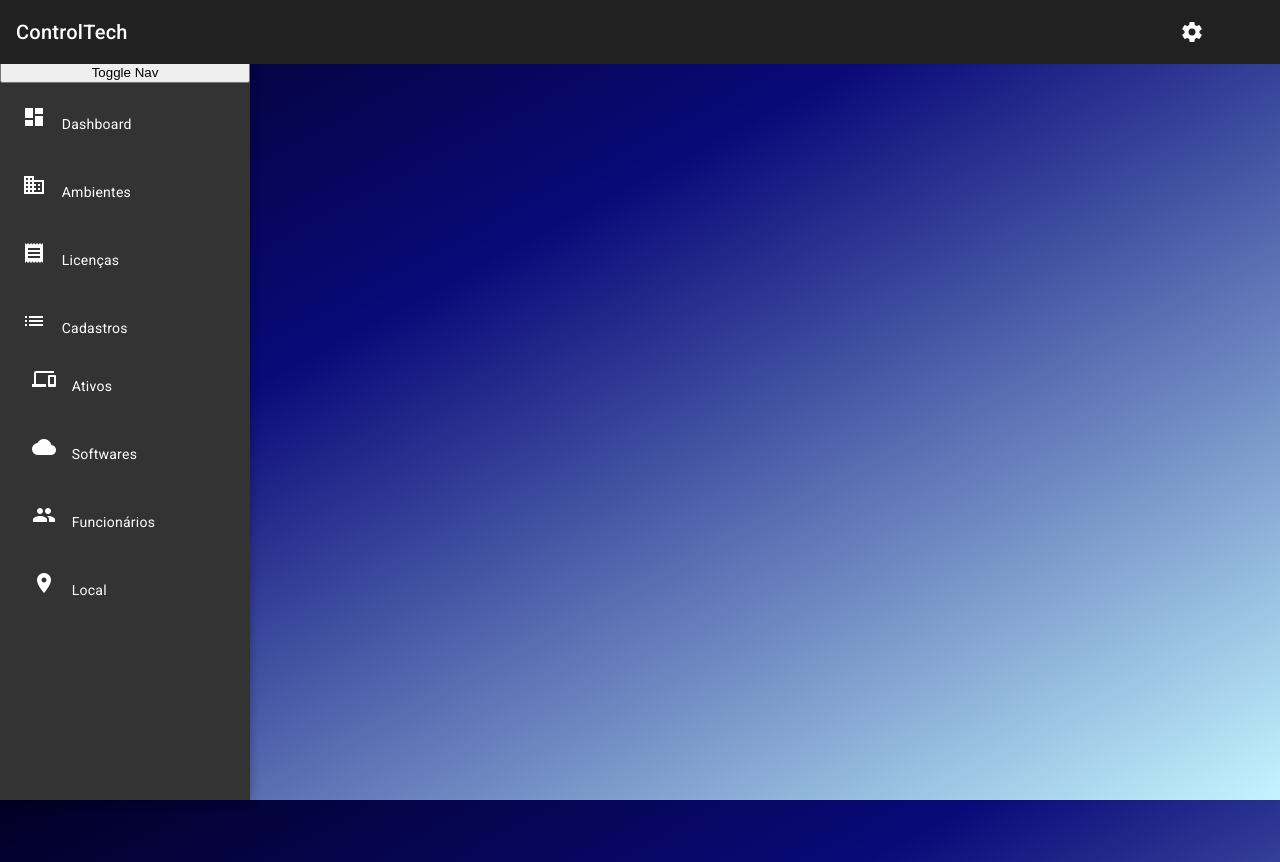
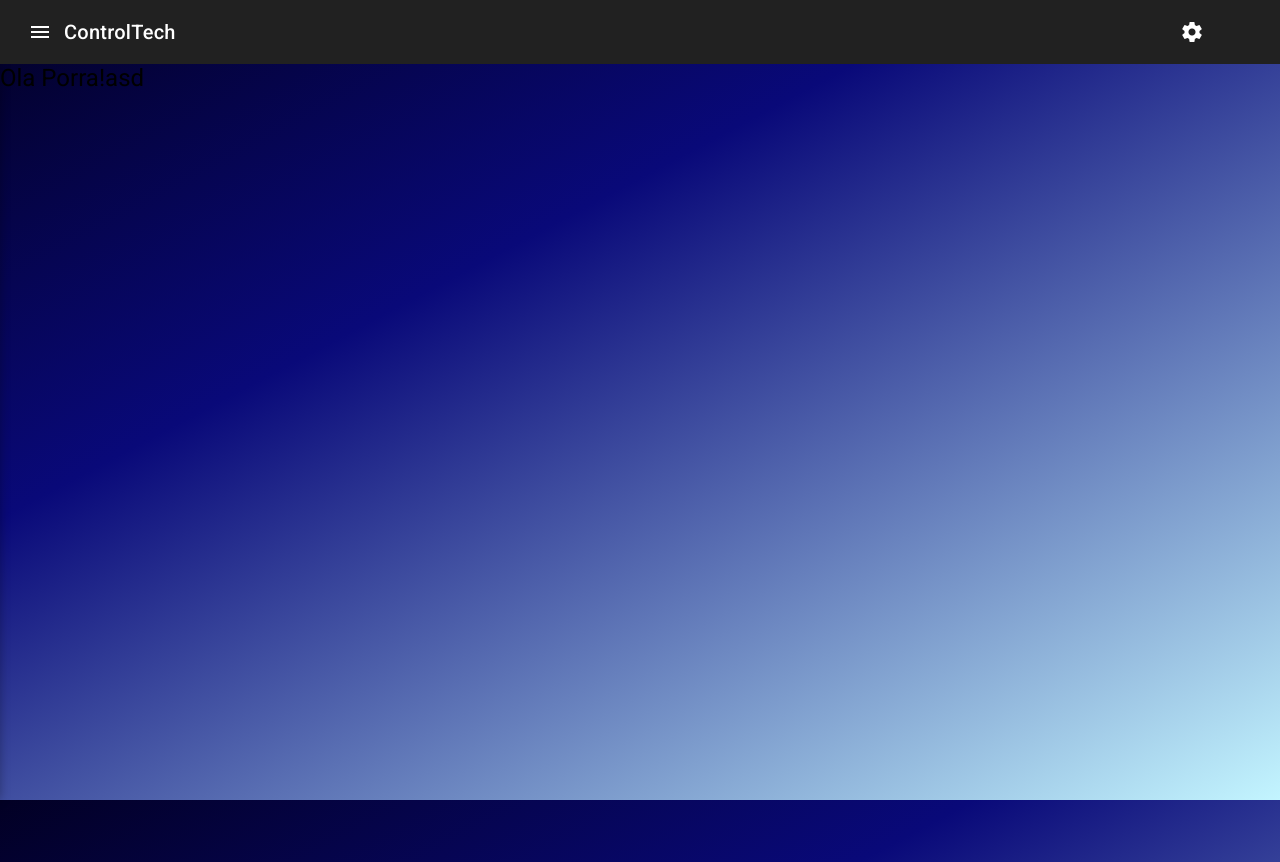
Before and after one commit to GabrielYamaya/admin-controltech, an Angular app in the folder admin-controltech/: page /ativos in a window 1280 px wide. Built offline with nearby package versions, Linux system fonts and the light colour scheme.

Commit message:
fixed-navbar

```diff
--- a/admin-controltech/src/app/app.component.html
+++ b/admin-controltech/src/app/app.component.html
@@ -1,5 +1,5 @@
 <app-nav-bar></app-nav-bar>
 <div [ngClass]="{'contentPushed': isNavOpen}">
-    <h1>Ola Porra!</h1>
+    <h1>Ola Porra!asd</h1>
     <router-outlet></router-outlet>
   </div>
--- a/admin-controltech/src/app/nav-bar/nav-bar.component.html
+++ b/admin-controltech/src/app/nav-bar/nav-bar.component.html
@@ -1,6 +1,9 @@
 <div class="NavBar-all">
     <div class="upBar">
         <mat-toolbar>
+            <button mat-icon-button class="example-icon" aria-label="Example icon-button with share icon" (click)="toggleNav()">
+                <mat-icon>menu</mat-icon>
+            </button>
             <span>ControlTech</span>
             <span class="example-spacer"></span>
             <button mat-icon-button class="example-icon favorite-icon" aria-label="Example icon-button with heart icon">
@@ -12,7 +15,7 @@
         </mat-toolbar>
     </div>
     <div class="NavBar" [ngClass]="{'navOpen': isNavOpen}" >
-        <button (click)="toggleNav()">Toggle Nav</button>
+
         <div class="menu-item" aria-label="Dashboard">
             <button mat-icon-button class="example-icon" aria-label="Dashboard">
                 <mat-icon>dashboard</mat-icon>
--- a/admin-controltech/src/app/nav-bar/nav-bar.component.scss
+++ b/admin-controltech/src/app/nav-bar/nav-bar.component.scss
@@ -19,7 +19,7 @@
     position: fixed;
     top: 62px;
     /* Altura da barra superior */
-    left: 0;
+    left: -250px;
     height: calc(100% - 62px);
     /* Ajuste para a altura da barra superior */
     width: 250px;
@@ -36,7 +36,9 @@
     box-shadow: 0 0 10px rgba(0, 0, 0, 0.3);
 }
 
-
+.NavBar.navOpen {
+    left: 0; /* Abre a barra de navegação */
+}
 .content {
     margin-left: 250px;
     /* largura da barra lateral */
```
